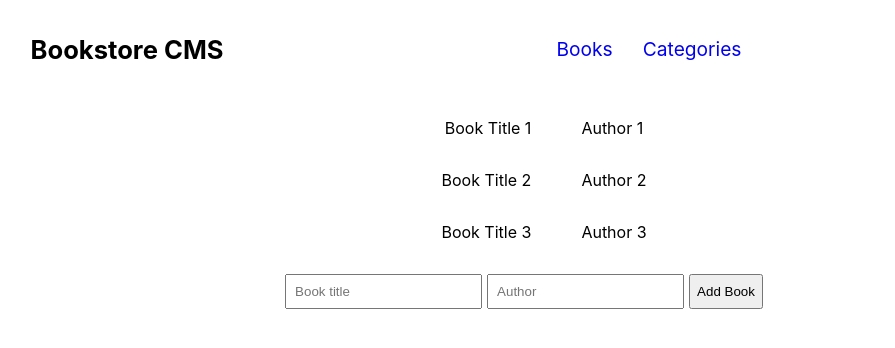
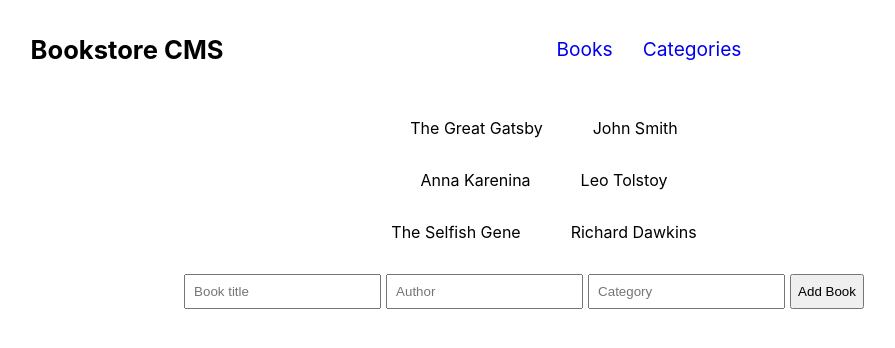
Before and after one commit to WilhelmK109/my-boo-project, a React (Create React App) app: page / in a window 1280 px wide. Shown: the top 348 px of the page, without its empty margins (116-1011 px from the left). Built offline with nearby package versions, Linux system fonts and the light colour scheme.

Commit message:
Add code to enable the use of store, actions and reducers in React

```diff
--- /dev/null
+++ b/src/components/AddBookButton.js
@@ -0,0 +1,20 @@
+import { useDispatch } from 'react-redux';
+import { addBook } from '../redux/books/booksSlice';
+
+export default function AddBookButton() {
+  const dispatch = useDispatch();
+
+  const handleAddBook = (event) => {
+    event.preventDefault();
+    const book = {
+      id: Math.random().toString(36).substring(7),
+      title: 'New Book Title',
+      author: 'New Book Author',
+    };
+    dispatch(addBook(book));
+  };
+
+  return (
+    <button type="submit" onClick={handleAddBook}>Add Book</button>
+  );
+}
--- a/src/components/Book.js
+++ b/src/components/Book.js
@@ -1,19 +1,19 @@
 import React from 'react';
 import PropTypes from 'prop-types';
 
-function Book({ bookInfo }) {
+function Book({ book }) {
   return (
     <li>
       <div className="book-info">
-        <p>{bookInfo.title}</p>
-        <span>{bookInfo.author}</span>
+        <p>{book.title}</p>
+        <span>{book.author}</span>
       </div>
     </li>
   );
 }
 
 Book.propTypes = {
-  bookInfo: PropTypes.shape({
+  book: PropTypes.shape({
     title: PropTypes.string.isRequired,
     author: PropTypes.string.isRequired,
   }).isRequired,
--- a/src/components/BookList.js
+++ b/src/components/BookList.js
@@ -1,19 +1,50 @@
-import React from 'react';
+import React, { useState } from 'react';
+import { useSelector, useDispatch } from 'react-redux';
 import Book from './Book';
 import './BookList.css';
+import { addBook } from '../redux/books/booksSlice';
+import AddBookButton from './AddBookButton';
 
 export default function BookList() {
+  const [title, setTitle] = useState('');
+  const [author, setAuthor] = useState('');
+  const [category, setCategory] = useState('');
+
+  const books = useSelector((state) => state.books.books);
+  const dispatch = useDispatch();
+
+  const handleTitleChange = (event) => {
+    setTitle(event.target.value);
+  };
+
+  const handleAuthorChange = (event) => {
+    setAuthor(event.target.value);
+  };
+
+  const handleCategoryChange = (event) => {
+    setCategory(event.target.value);
+  };
+
+  const handleAddBook = (event) => {
+    event.preventDefault();
+    dispatch(addBook({ title, author, category }));
+    setTitle('');
+    setAuthor('');
+    setCategory('');
+  };
+
   return (
     <div>
       <ul className="books-list">
-        <Book bookInfo={{ title: 'Book Title 1', author: 'Author 1' }} />
-        <Book bookInfo={{ title: 'Book Title 2', author: 'Author 2' }} />
-        <Book bookInfo={{ title: 'Book Title 3', author: 'Author 3' }} />
+        {books.map((book) => (
+          <Book key={book.id} book={book} />
+        ))}
       </ul>
-      <form>
-        <input type="text" placeholder="Book title" />
-        <input type="text" placeholder="Author" />
-        <button type="submit">Add Book</button>
+      <form onSubmit={handleAddBook}>
+        <input type="text" placeholder="Book title" value={title} onChange={handleTitleChange} />
+        <input type="text" placeholder="Author" value={author} onChange={handleAuthorChange} />
+        <input type="text" placeholder="Category" value={category} onChange={handleCategoryChange} />
+        <AddBookButton />
       </form>
     </div>
   );
--- a/src/index.js
+++ b/src/index.js
@@ -1,11 +1,13 @@
 import React from 'react';
 import ReactDOM from 'react-dom/client';
 import './index.css';
+import { Provider } from 'react-redux';
 import App from './App';
+import store from './redux/store';
 
 const root = ReactDOM.createRoot(document.getElementById('root'));
 root.render(
-  <React.StrictMode>
+  <Provider store={store}>
     <App />
-  </React.StrictMode>,
+  </Provider>,
 );
--- a/src/redux/books/booksSlice.js
+++ b/src/redux/books/booksSlice.js
@@ -1,29 +1,40 @@
 import { createSlice } from '@reduxjs/toolkit';
 
 const initialState = {
-  books: [],
+  books: [
+    {
+      item_id: 'item1',
+      title: 'The Great Gatsby',
+      author: 'John Smith',
+      category: 'Fiction',
+    },
+    {
+      item_id: 'item2',
+      title: 'Anna Karenina',
+      author: 'Leo Tolstoy',
+      category: 'Fiction',
+    },
+    {
+      item_id: 'item3',
+      title: 'The Selfish Gene',
+      author: 'Richard Dawkins',
+      category: 'Nonfiction',
+    },
+  ],
 };
 
 export const booksSlice = createSlice({
   name: 'books',
   initialState,
   reducers: {
-    addBook: (state, action) => ({
-      ...state,
-      books: [
-        ...state.books,
-        {
-          id: Math.floor(Math.random() * 100),
-          title: action.payload.titke,
-          author: action.payload.author,
-        },
-      ],
-    }),
+    addBook: (state, action) => {
+      state.books.push(action.payload);
+    },
 
-    removeBook: (state, action) => ({
-      ...state,
-      books: state.filter((book) => book.id !== action.payload.id),
-    }),
+    removeBook: (state, action) => {
+      const bookIndex = state.findIndex((book) => book.id === action.payload);
+      state.splice(bookIndex, 1);
+    },
   },
 });
 export const { addBook, removeBook } = booksSlice.actions;
--- a/src/redux/categories/categoriesSlice.js
+++ b/src/redux/categories/categoriesSlice.js
@@ -1,14 +1,18 @@
 import { createSlice } from '@reduxjs/toolkit';
 
 const initialState = {
-  categories: ['Under construction'],
+  categories: [],
 };
 
 export const categoriesSlice = createSlice({
   name: 'categories',
   initialState,
   reducers: {
-    checkStatus: () => 'Under construction',
+    checkStatus: (state) => {
+      if (state.categories.length === 0) {
+        state.categories.push('Under construction');
+      }
+    },
   },
 });
 
```
Also changed, not shown: src/App.js (+2 -5 lines), src/components/RemoveBookButton.js (added, +22 -0 lines).
